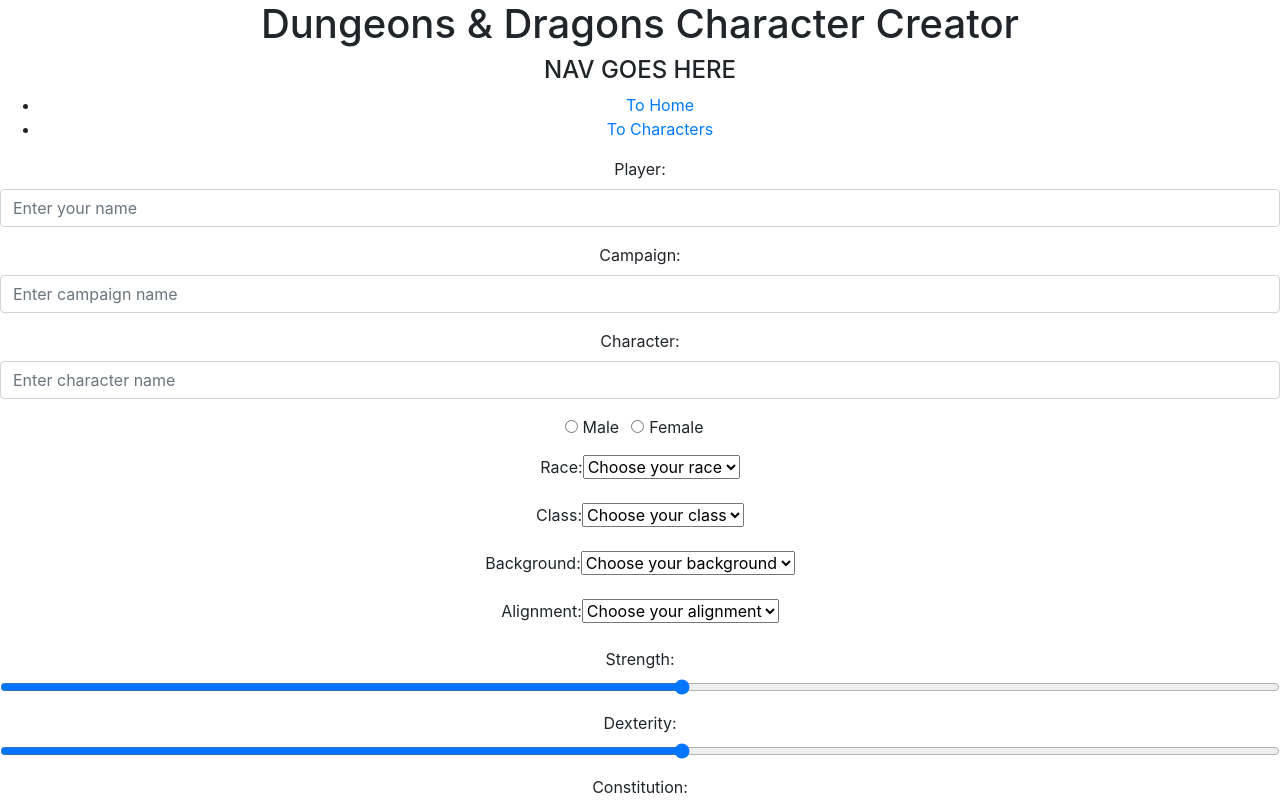
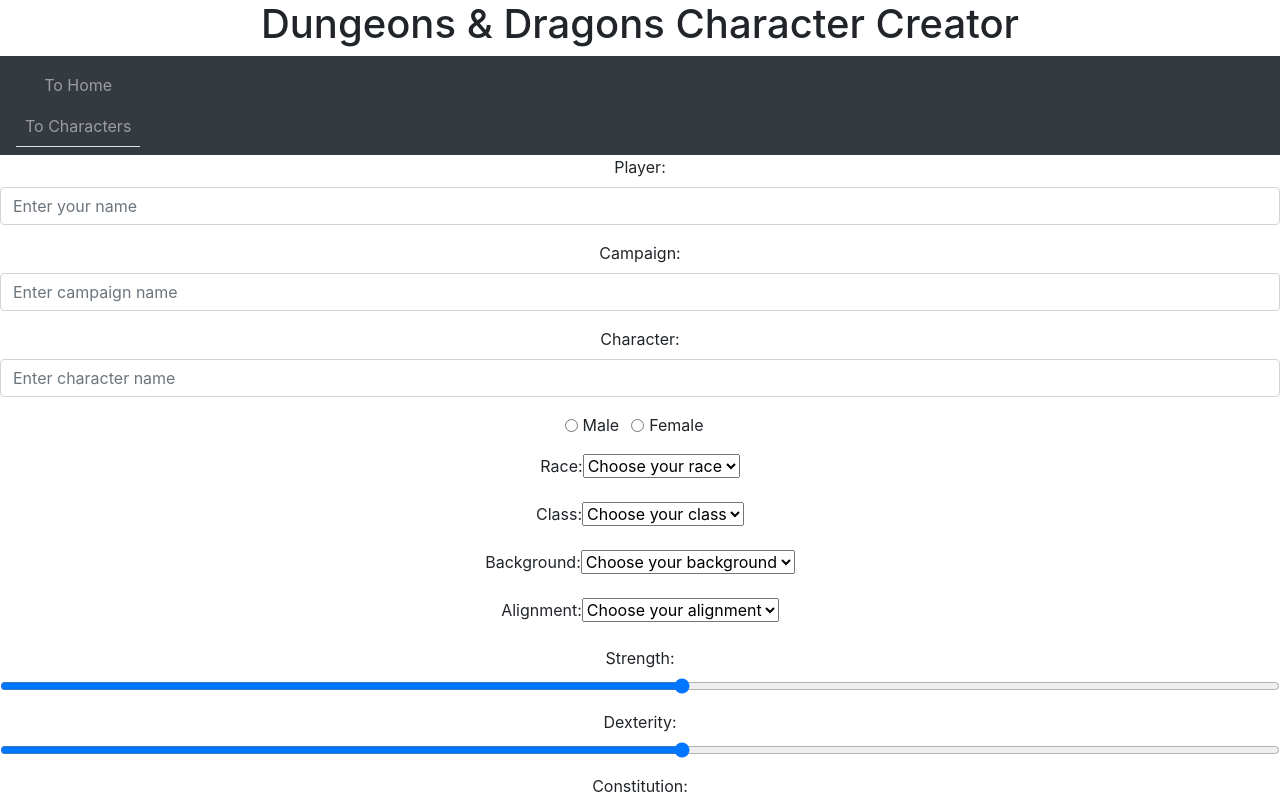
Before and after one commit to alisoftengine/dndcc, a React (Create React App) app: page / in a window 1280 px wide. Shown: the top 800 px of the page. Built offline with nearby package versions, Linux system fonts and the light colour scheme.

Commit message:
added bootstrap, fixed character info render

```diff
--- a/src/Components/CharacterInfo.jsx
+++ b/src/Components/CharacterInfo.jsx
@@ -1,4 +1,5 @@
 import { useEffect, useState } from 'react';
+import { Card } from 'react-bootstrap';
 
 export default function CharacterInfo({ match }) {
    const [character, setCharacter] = useState(null);
@@ -15,28 +16,46 @@
    }, [match.params.id]);
    return (
       character && (
-         <div>
-            <h2>
-               Player Name: {character.player}, Campaign: {character.campaign}
-            </h2>
-
+         <Card>
+            <Card.Body>
+               <Card.Header>
                   <h1>Character Name: {character.name}</h1>
+               </Card.Header>
+               <Card.Title>
+                  <div className='inlineDisplay'>
+                     {character.player ? (
+                        <h2>Player Name: {character.player} </h2>
+                     ) : null}
+                     {character.campaign ? (
+                        <h2>Campaign: {character.campaign} </h2>
+                     ) : null}
+                  </div>
+               </Card.Title>
+               <Card.Text>
                   <h3>Gender: {character.sex}</h3>
                   <h3>Race: {character.race}</h3>
                   <h3>Class: {character.class}</h3>
                   <h3>Character Background: {character.background}</h3>
                   <h3>Character Alignment: {character.alignment}</h3>
-            <h3>Date Created: {character.created}</h3>
-            <div>
+               </Card.Text>
+               <div className='attributes'>
+                  <Card.Subtitle>
                      <h3>Attributes</h3>
+                  </Card.Subtitle>
+                  <Card.Text>
                      <h4>Strength: {character.abilities.strength}</h4>
                      <h4>Dexteriy: {character.abilities.dexterity}</h4>
                      <h4>Constitution: {character.abilities.constitution}</h4>
                      <h4>Intelligence: {character.abilities.intelligence}</h4>
                      <h4>Wisdom: {character.abilities.wisdom}</h4>
                      <h4>Charisma: {character.abilities.charisma}</h4>
+                  </Card.Text>
                </div>
-         </div>
+               <Card.Footer as='h6'>
+                  <h3>Date Created: {character.created}</h3>
+               </Card.Footer>
+            </Card.Body>
+         </Card>
       )
    );
 }
--- a/src/Components/Header.js
+++ b/src/Components/Header.js
@@ -1,11 +1,12 @@
-import Nav from './Nav';
+// import Nav from './Nav';
+import Navigation from './Navigation';
 
 export default function Header() {
    return (
       <div>
          <h1>Dungeons & Dragons Character Creator</h1>
 
-         <Nav />
+         <Navigation />
       </div>
    );
 }
--- a/src/Components/Nav.js
+++ /dev/null
@@ -1,17 +0,0 @@
-import { Link } from 'react-router-dom';
-
-export default function Nav() {
-   return (
-      <div className='nav-bar'>
-         <h4>NAV GOES HERE</h4>
-         <ul className='nav-links'>
-            <li>
-               <Link to='/'>To Home</Link>
-            </li>
-            <li>
-               <Link to='/characters'>To Characters</Link>
-            </li>
-         </ul>
-      </div>
-   );
-}
--- /dev/null
+++ b/src/Components/Navigation.js
@@ -0,0 +1,18 @@
+import { Navbar, Nav } from 'react-bootstrap';
+
+export default function Navigation() {
+   return (
+      <Navbar variant='dark' bg='dark'>
+         <Nav variant='tabs'>
+            <div className='nav-bar'>
+               <Nav.Item>
+                  <Nav.Link href='/'>To Home</Nav.Link>
+               </Nav.Item>
+               <Nav.Item>
+                  <Nav.Link href='/characters'>To Characters</Nav.Link>
+               </Nav.Item>
+            </div>
+         </Nav>
+      </Navbar>
+   );
+}
```
Lines whose indentation alone changed are shown as unchanged.
